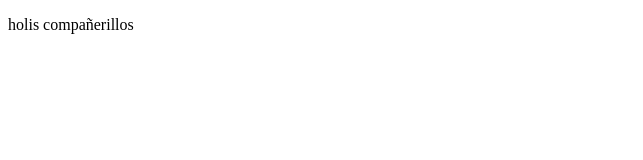
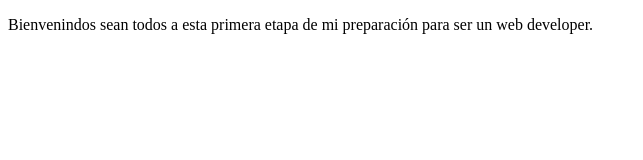
Before and after one commit to JosueYabur/proyectodemocursoprework, a plain HTML site: page index.html in a window 1280 px wide. Shown: the whole page, without its empty margins (0-643 px from the left). Drawn offline with Linux system fonts and the light colour scheme.

Commit message:
nueva presentacion

```diff
--- a/index.html
+++ b/index.html
@@ -7,6 +7,8 @@
     <title>Viva platzi</title>
 </head>
 <body>
-    <p>holis compañerillos</p>
+    <p>Bienvenindos sean todos a esta primera etapa de mi preparación para ser
+        un web developer.
+    </p>
 </body>
 </html>
```
